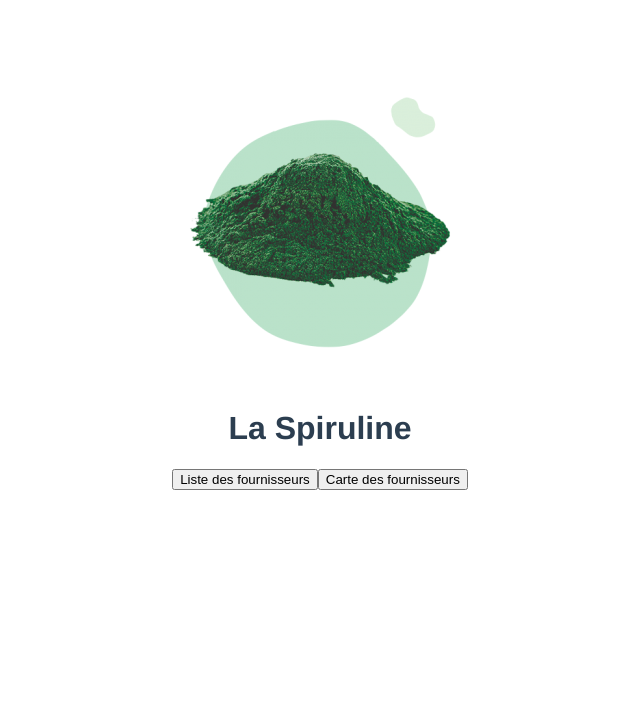
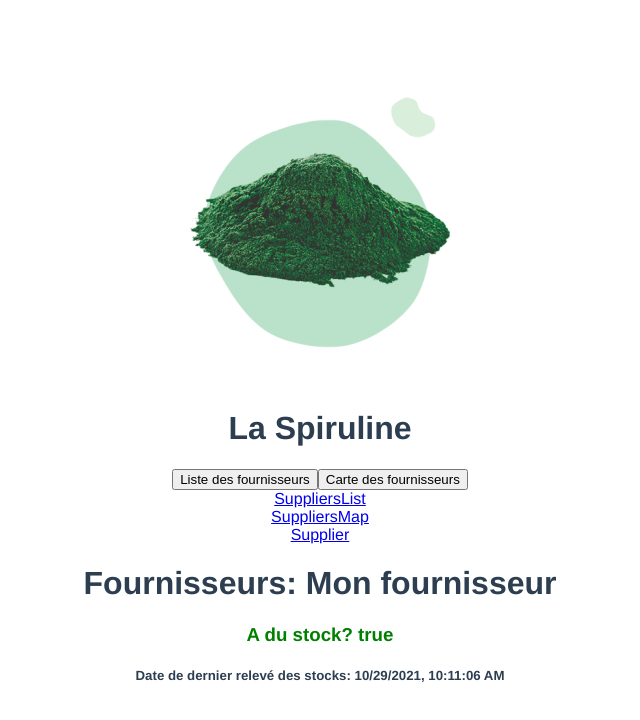
Before and after one commit to Clowiser/Projet4-Spiruline, a Vue app: page /supplier in a window 1280 px wide. Shown: the top 720 px of the page, without its empty margins (320-960 px from the left). Built offline with nearby package versions, Linux system fonts and the light colour scheme.

Commit message:
5 - création du composant supplier + data + color false/true

```diff
--- a/package.json
+++ b/package.json
@@ -7,7 +7,8 @@
     "serve": "vite preview"
   },
   "dependencies": {
-    "vue": "^3.2.16"
+    "vue": "^3.2.16",
+    "vue-router": "^4.0.12"
   },
   "devDependencies": {
     "@vitejs/plugin-vue": "^1.9.3",
--- a/src/App.vue
+++ b/src/App.vue
@@ -3,24 +3,36 @@
     alt="Vue logo"
     src="./assets/spiruline.png"
   />
-  <HelloWorld msg="La Spiruline" />
+  <Home msg="La Spiruline" />
   <div>
     <!-- BOUTONS -->
     <input type="button" v-on:click="onSuppliersListClick" value="Liste des fournisseurs"/>
     <input type="button" @click="onMapClick" value="Carte des fournisseurs"/>
   </div>
+  <!-- ROUTER -->
+  <div>
+    <router-link to='/suppliers'>SuppliersList</router-link>
+    <br>
+    <router-link to='/map'>SuppliersMap</router-link>
+    <!-- 4.3.2 - <router-link to="" ></router-link> permet de passer d'une page à l'autre. -->
+    <br>
+    <router-link to='/supplier'>Supplier</router-link>
+  </div>
+  <!-- 5.1.1 - Créez dans un premier temps une nouvelle route '/supplier' qui va représenter un nouveau composant à créer, Supplier.vue. -->
+  <router-view />
+  <!-- 4.3.1 - <router-view></router-view> affiche le contenu de la route correspondant au composant spécifié dans la déclaration. -->
 </template>
 
 
 <script>
-import HelloWorld from "./components/HelloWorld.vue";
+import Home from "./components/Home.vue";
 
 export default {
   components: {
-    HelloWorld,
+    Home,
   },
 
-   methods: { // on déclare nos méthodes dans un methods
+   methods: { // on déclare nos méthodes dans un methods (merci captain obvious!)
     onSuppliersListClick(){
       alert('Message sur la liste');
     },
@@ -30,6 +42,7 @@ export default {
     },
 }
 };
+// 2.1 - Ajoutez dans votre composant App deux méthodes : onSuppliersListClick et onMapClick qui devront faire des alertes pour marquer le fait qu'un utilisateur a cliqué dessus => on fait deux boutons ou on appelle les méthodes correspondantes lors d'un clic
 </script>
 
 
--- /dev/null
+++ b/src/components/Supplier.vue
@@ -0,0 +1,39 @@
+<template>
+    <div >
+        <h1>Fournisseurs: {{name}}</h1>
+        <div v-bind:class="{'red':!status, 'green':status}">
+            <!-- quand !status = false grâce au ! et sans ! = true -->
+            <h3>A du stock? {{status}}</h3>
+        </div>
+        <h5>Date de dernier relevé des stocks: {{checkedAt.toLocaleString()}}</h5>
+    </div>
+</template>
+
+
+<script>
+// 5.1.2 - Ce composant aura comme data l'objet javascript suivant :
+export default {
+    name: 'Supplier',
+
+    data(){
+        return {
+            name: 'Mon fournisseur',
+            status: true, // est ce qu'il y a du stock
+            checkedAt: new Date() // date de la dernière mise à jour du stock
+        }
+    }
+}
+
+
+</script>
+
+<style scoped>
+
+.red{
+    color: red;
+}
+
+.green{
+    color: green;
+}
+</style>
--- /dev/null
+++ b/src/components/SuppliersList.vue
@@ -0,0 +1,12 @@
+<template>
+    <div>
+        <h1>Liste des fournisseurs</h1>
+        <p>"Sed ut perspiciatis unde omnis iste natus error sit voluptatem accusantium doloremque laudantium, totam rem aperiam, eaque ipsa quae ab illo inventore veritatis et quasi architecto beatae vitae dicta sunt explicabo. Nemo enim ipsam voluptatem quia voluptas sit aspernatur aut odit aut fugit, sed quia consequuntur magni dolores eos qui ratione voluptatem sequi nesciunt. Neque porro quisquam est, qui dolorem ipsum quia dolor sit amet, consectetur, adipisci velit, sed quia non numquam eius modi tempora incidunt ut labore et dolore magnam aliquam quaerat voluptatem. Ut enim ad minima veniam, quis nostrum exercitationem ullam corporis suscipit laboriosam, nisi ut aliquid ex ea commodi consequatur? Quis autem vel eum iure reprehenderit qui in ea voluptate velit esse quam nihil molestiae consequatur, vel illum qui dolorem eum fugiat quo voluptas nulla pariatur." </p>
+    </div>
+</template>
+
+<script>
+export default {
+  name: 'SuppliersList',
+}
+</script>
--- /dev/null
+++ b/src/components/SuppliersMap.vue
@@ -0,0 +1,12 @@
+<template>
+<div>
+    <h1>Cartes des fournisseurs</h1>
+    <p>La carte des fournisseurs !</p>
+</div>
+</template>
+
+<script>
+export default {
+  name: 'SuppliersMap',
+}
+</script>
--- a/src/main.js
+++ b/src/main.js
@@ -1,4 +1,7 @@
 import { createApp } from 'vue'
 import App from './App.vue'
+import router from './router'
 
-createApp(App).mount('#app')
+const app = createApp(App)
+app.use(router)
+app.mount('#app')
--- /dev/null
+++ b/src/router/index.js
@@ -0,0 +1,25 @@
+import { createRouter, createWebHistory } from 'vue-router'
+import SuppliersList from '../components/SuppliersList.vue';
+import SuppliersMap from '../components/SuppliersMap.vue';
+import Supplier from '../components/Supplier.vue';
+
+const router = createRouter({
+    history: createWebHistory(),
+    routes: [
+        {
+        path: '/suppliers',
+        component: SuppliersList
+        },
+        {
+        path: '/map',
+        component: SuppliersMap
+        },
+        {
+        path: '/supplier',
+        component: Supplier
+        }
+    ]
+})
+// 4.2.1 - Déclarez votre tableau de route dans le fichier index.js du répertoire router en faisant référence aux composants créés avant.
+
+  export default router
```
Also changed, not shown: src/components/Customer.vue (added), src/components/Home.vue (renamed from src/components/HelloWorld.vue), src/components/Reseller.vue (added), 1 other file (tests, documents, lock files or other folders).
